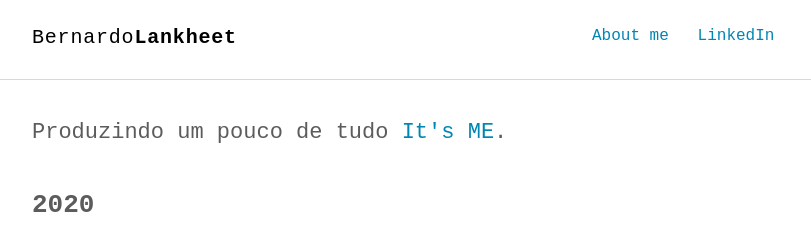
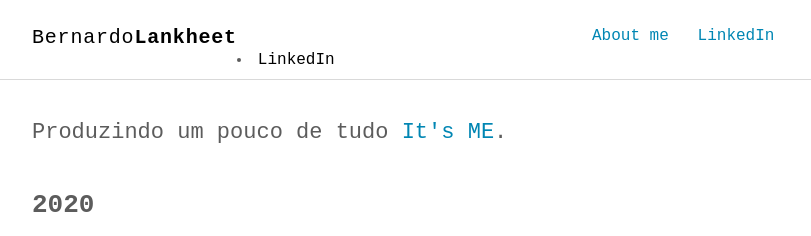
Before and after one commit to bernardolankheet/bernardolankheet.github.io, a Jekyll site: the page built from index.html, in a window 1280 px wide. Shown: the top 236 px of the page, without its empty margins (232-1043 px from the left). Built offline with Jekyll 4.4.1, drawn with Linux system fonts in a browser that asks for light colours; some web fonts are replaced.

Commit message:
Update nav.html

```diff
--- a/_includes/nav.html
+++ b/_includes/nav.html
@@ -6,4 +6,5 @@
 	  <li><a href="www.linkedin.com">LinkedIn</a></li>
     </ul>
   </div>
+  <li><a href="www.linkedin.com">LinkedIn</a></li>
 </nav>
```
